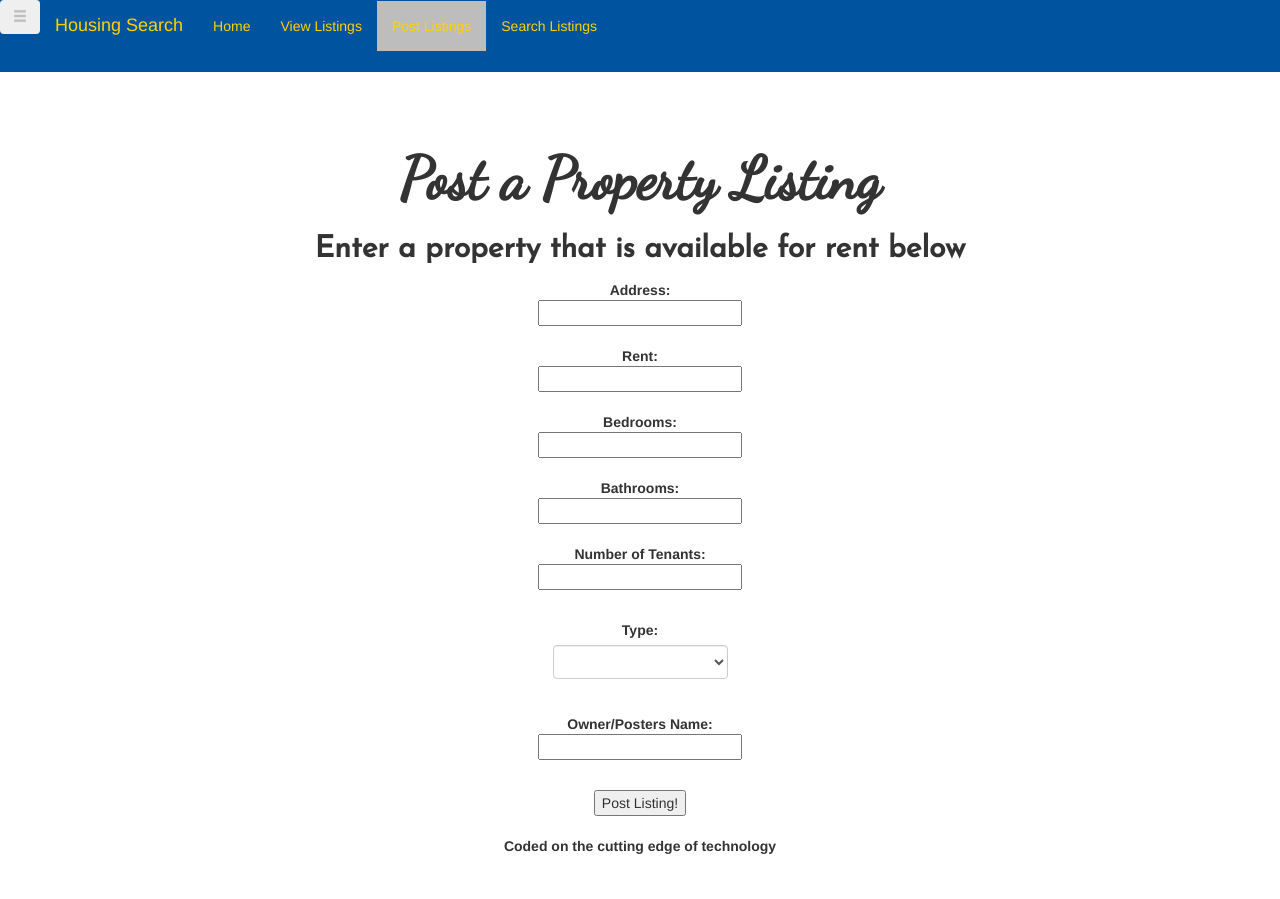
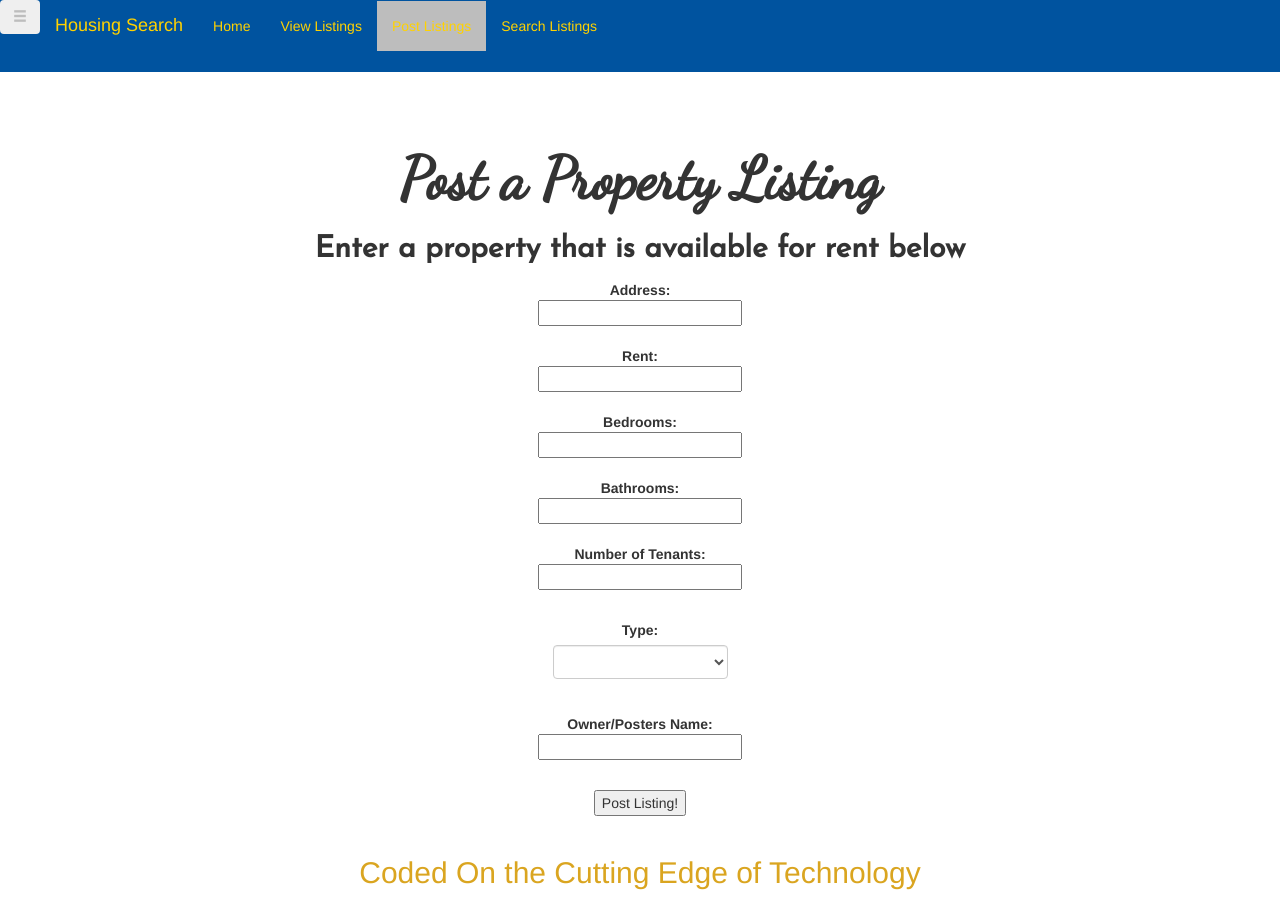
Before and after one commit to willsorg/CISC474Project3, an Angular app in the folder project3/: page /postListing in a window 1280 px wide. Before the commit the page ends 866 px from the top, so only its background shows below. Built offline with nearby package versions, Linux system fonts and the light colour scheme.

Commit message:
Updated HTML CSS layouts

```diff
--- a/project3/src/app/individual-listing/individual-listing.component.css
+++ b/project3/src/app/individual-listing/individual-listing.component.css
@@ -1,18 +1,21 @@
 .listing-container{
-    padding-top: 100px;
+    padding-top: 40px;
     padding-left: 50px;
     padding-right: 50px;
+
 }
 
 .image-container {
     padding-top:20px;
+
 }
 #mainContainer{
     display: table;
-    position: absolute;
     padding-bottom: 150px;
     border-bottom: 3px solid rgb(45, 39, 102);
     text-align: center;
+    margin: 0 auto;
+
 
 
 
@@ -24,6 +27,7 @@
     font-size: 24px;
     padding-top:45px;
     padding-left:15px;
+    text-align: left;
 }
 
 .title {
@@ -32,11 +36,15 @@
 	font-size: 59px;
 	line-height: 60px;
     font-weight: bold;
+
 }
 
 @media only screen and (max-width: 760px) {
     .listingContainer{
         padding-top: 200px;
+
+
+
     }
 }
 h1 {
@@ -45,6 +53,7 @@ h1 {
 	font-size: 59px;
 	line-height: 60px;
     font-weight: bold;
+
 }
 h2 {
 	font-family: 'Josefin Sans', Helvetica, Arial, sans-serif;
--- a/project3/src/app/post-listing/post-listing.component.css
+++ b/project3/src/app/post-listing/post-listing.component.css
@@ -28,3 +28,8 @@ h2 {
     line-height: 40px;
     font-weight: bold;
 }
+h3 {
+    font-size: 30px;
+    font: 'Berkshire Swash', Helvetica, sans-serif;
+    color: goldenrod;
+}
--- a/project3/src/app/post-listing/post-listing.component.html
+++ b/project3/src/app/post-listing/post-listing.component.html
@@ -34,5 +34,5 @@
 
 
     <br>
-  <p> Coded on the cutting edge of technology</p>
+  <h3> Coded On the Cutting Edge of Technology</h3>
 </div>
--- a/project3/src/app/search-listings/search-listings.component.css
+++ b/project3/src/app/search-listings/search-listings.component.css
@@ -75,3 +75,8 @@ h2 {
     line-height: 40px;
     font-weight: bold;
 }
+h3 {
+    font-size: 30px;
+    font: 'Berkshire Swash', Helvetica, sans-serif;
+    color: goldenrod;
+}
--- a/project3/src/app/search-listings/search-listings.component.html
+++ b/project3/src/app/search-listings/search-listings.component.html
@@ -54,9 +54,8 @@
   </div>
 </div>
 
-<p>
+<h3>
 
-        <br>
-        Sticky Floors not Included
-      </p>
+        Sticky Floors Not Included
+</h3>
 </div>
--- a/project3/src/app/view-listings/view-listings.component.css
+++ b/project3/src/app/view-listings/view-listings.component.css
@@ -64,3 +64,8 @@ h2 {
     line-height: 40px;
     font-weight: bold;
 }
+h3 {
+    font-size: 30px;
+    font: 'Berkshire Swash', Helvetica, sans-serif;
+    color: goldenrod;
+}
--- a/project3/src/app/view-listings/view-listings.component.html
+++ b/project3/src/app/view-listings/view-listings.component.html
@@ -18,9 +18,9 @@
       </li>
       </ul>
     </div>
-
+    <h3>The greatest property search around!</h3>
   <p>
       <br>
-    The greatest property search around!
+
   </p>
 </div>
```
